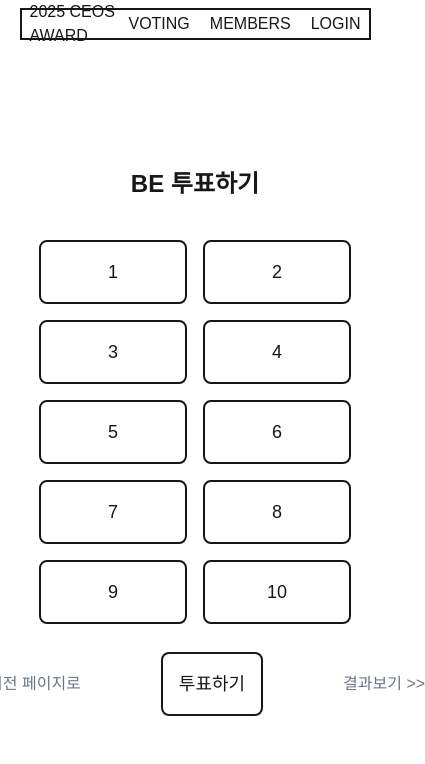
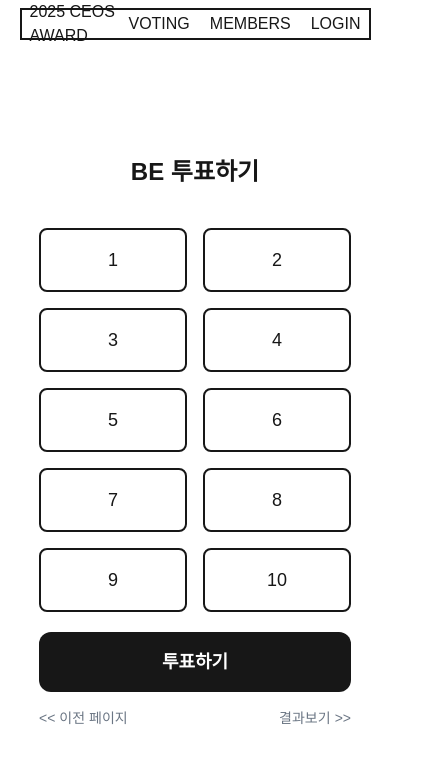
Before and after one commit to CEOS-22nd-CatchUP/next-vote-22nd, a Next.js app: page /vote/back in a window 390 px wide. Shown: the top 764 px of the page, 425 px wide, since content can reach past the window. Built offline with nearby package versions, Linux system fonts and the light colour scheme.

Commit message:
feat: 투표 페이지 버튼 UI 수정 & 반응형 추가 #2

```diff
--- a/src/app/layout.tsx
+++ b/src/app/layout.tsx
@@ -17,7 +17,7 @@ export default function RootLayout({
       <meta name="viewport" content="width=device-width, initial-scale=1.0" />
       <body className="flex min-h-screen flex-col">
         <TopNavbar />
-        <div className="flex flex-1 items-center justify-center">{children}</div>
+        <div className="my-10 flex flex-1 items-center justify-center overflow-y-auto">{children}</div>
       </body>
     </html>
   );
--- a/src/app/vote/[part]/page.tsx
+++ b/src/app/vote/[part]/page.tsx
@@ -24,18 +24,21 @@ export default async function PartVotePage({ params }: partName) {
       <VoteSelector candidates={candidateList} part={part} />
 
       {/* 버튼 */}
-      <div className="text-gray-1 mt-2 flex items-center justify-between whitespace-nowrap">
-        <Link href="/vote">
-          <span>&lt;&lt; </span>
-          <span>이전 페이지로</span>
-        </Link>
-        <div className="border-foreground text-foreground mx-20 flex-1 cursor-pointer rounded-lg border-2 p-4 text-center text-lg font-medium">
+      <div className="text-gray-1 flex flex-col gap-4">
+        <div className="border-foreground bg-foreground text-background mx-auto w-[80dvw] cursor-pointer rounded-xl py-4 text-center text-lg font-semibold">
           투표하기
         </div>
-        <Link href={`${part}/result`}>
-          <span>결과보기 </span>
-          <span>&gt;&gt;</span>
-        </Link>
+        <div className="flex items-center justify-between text-sm sm:text-base">
+          <Link href="/vote" className="flex items-center gap-1">
+            <span>&lt;&lt;</span>
+            <span>이전 페이지</span>
+          </Link>
+
+          <Link href={`${part}/result`} className="flex items-center gap-1">
+            <span>결과보기</span>
+            <span>&gt;&gt;</span>
+          </Link>
+        </div>
       </div>
     </div>
   );
--- a/src/app/vote/[part]/result/page.tsx
+++ b/src/app/vote/[part]/result/page.tsx
@@ -57,7 +57,7 @@ export default async function PartVoteResultPage({ params }: partName) {
         {candidateList.map(({ name, count }) => (
           <div
             key={name}
-            className={`border-foreground flex items-center justify-center rounded-lg border-2 p-4 text-center text-lg font-medium ${count === highestCount ? 'bg-yellow-400' : ''}`}
+            className={`border-foreground flex items-center justify-center rounded-lg border-2 p-4 text-center text-lg font-medium whitespace-nowrap ${count === highestCount ? 'bg-yellow-400' : ''}`}
           >
             {name} ({count})
           </div>
--- a/src/app/vote/page.tsx
+++ b/src/app/vote/page.tsx
@@ -3,11 +3,11 @@ import { voteCategories } from '@/constants/partCategories';
 
 export default function VoteMainPage() {
   return (
-    <div className="grid max-h-[85dvh] w-[60dvw] grid-cols-1 gap-8 overflow-y-auto whitespace-nowrap md:my-5 md:w-[80dvw] md:grid-cols-3 md:gap-6 xl:w-[1000px] xl:gap-[30px]">
+    <div className="grid max-h-[85dvh] w-[60dvw] grid-cols-1 gap-8 whitespace-nowrap md:my-5 md:w-[80dvw] md:grid-cols-3 md:gap-6 xl:w-250 xl:gap-7.5">
       {voteCategories.map((category) => (
         <div key={category.name} className="flex flex-col items-center">
           {/* 카테고리 */}
-          <div className="border-foreground mb-2 w-full rounded-lg border-2 py-10 text-center text-lg font-medium md:px-[5vw] md:py-[7vw] xl:px-[50px] xl:py-[90px] xl:text-xl">
+          <div className="border-foreground mb-2 w-full rounded-lg border-2 py-10 text-center text-lg font-medium md:px-[5vw] md:py-[7vw] xl:px-12.5 xl:py-22.5 xl:text-xl">
             {category.name}
           </div>
 
--- a/src/components/vote/VoteSelector.tsx
+++ b/src/components/vote/VoteSelector.tsx
@@ -26,7 +26,7 @@ const VoteSelector = ({ candidates, part }: { candidates: string[]; part: string
   };
 
   return (
-    <div className={`mx-auto mb-5 grid w-[80dvw] gap-4 ${part === 'demo' ? 'grid-cols-1' : 'grid-cols-2'}`}>
+    <div className={`mx-auto mb-5 grid w-[80dvw] gap-4 xl:w-250 ${part === 'demo' ? 'grid-cols-1' : 'grid-cols-2'}`}>
       {candidates.map((name) => {
         const isSelected = selected === name;
 
--- a/src/styles/globals.css
+++ b/src/styles/globals.css
@@ -11,6 +11,7 @@
     background: transparent;
   }
 }
+
 @theme inline {
   --color-background: var(--background);
   --color-foreground: var(--foreground);
```
